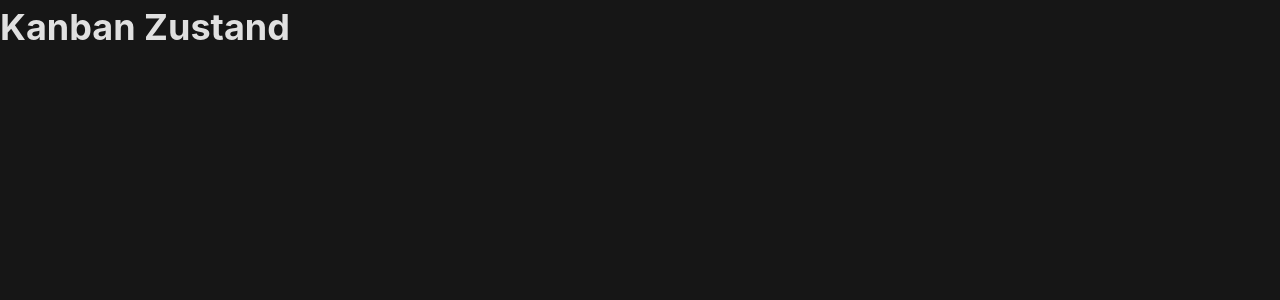
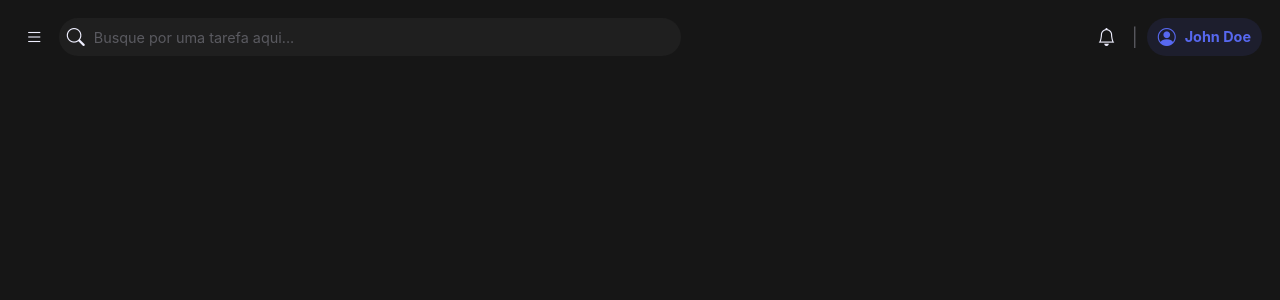
Before and after one commit to LucasLuccaCode/kanban-zustand-react, a React (Vite) app: page / in a window 1280 px wide. Shown: the top 300 px of the page. Built offline with nearby package versions, Linux system fonts and the light colour scheme.

Commit message:
add: add Header component

```diff
--- a/index.html
+++ b/index.html
@@ -3,6 +3,7 @@
   <head>
     <meta charset="UTF-8" />
     <meta name="viewport" content="width=device-width, initial-scale=1.0" />
+    <link rel="stylesheet" href="https://cdn.jsdelivr.net/npm/bootstrap-icons@1.10.3/font/bootstrap-icons.css">
     <title>Kanban Zustand</title>
   </head>
   <body>
--- /dev/null
+++ b/src/components/Notify/index.tsx
@@ -0,0 +1,11 @@
+import React from 'react';
+
+import { NotifyStyled } from './styles';
+
+export const Notify: React.FC = () => {
+  return (
+    <NotifyStyled>
+      <i className='bi bi-bell' />
+    </NotifyStyled>
+  )
+}
--- /dev/null
+++ b/src/components/Notify/styles.ts
@@ -0,0 +1,10 @@
+import { styled } from 'styled-components';
+
+export const NotifyStyled = styled.button`
+  padding: .3rem .4rem;
+  border-radius: .3rem;
+
+  &:hover {
+    background-color: ${props => props.theme.colors.bg.buttonHover};
+  }
+`
--- /dev/null
+++ b/src/components/SearchForm/index.tsx
@@ -0,0 +1,17 @@
+import { Button, SearchFormStyled, Input } from './styles'
+
+export const SearchForm: React.FC = () => {
+  return (
+    <SearchFormStyled>
+      <Button type='button'>
+        <i className='bi bi-search' />
+      </Button>
+
+      <Input
+        type='search'
+        name='filter'
+        placeholder='Busque por uma tarefa aqui...'
+      />
+    </SearchFormStyled>
+  )
+}
--- /dev/null
+++ b/src/components/SearchForm/styles.ts
@@ -0,0 +1,35 @@
+import { styled } from 'styled-components';
+import { Form } from 'react-router-dom'
+
+export const SearchFormStyled = styled(Form)`
+  display: flex;
+  align-items: center;
+  gap: 0.5rem;
+  width: 50%;
+  padding: 0 0.3rem;
+  border-radius: 100px;
+  border: 2px solid transparent;
+  background: ${(props) => props.theme.colors.bg.secondary};
+  overflow: hidden;
+
+  &:focus-within {
+    border-color: ${(props) => props.theme.colors.borderFocus};
+  }
+`
+
+export const Input = styled.input`
+  all: unset;
+  flex: 1;
+  height: 1.9rem;
+  font-size: 0.8rem;
+  color: ${(props) => props.theme.colors.text.title};
+  background: transparent;
+
+  &::placeholder {
+    color: ${(props) => props.theme.colors.text.placeholder};
+  }
+`
+
+export const Button = styled.button`
+  all: unset;
+`
--- /dev/null
+++ b/src/pages/Root/Header/index.tsx
@@ -0,0 +1,30 @@
+import React from 'react';
+
+import { Account, HeaderStyled, ManageAccount, Menu } from './styles';
+
+import { SearchForm } from '../../../components/SearchForm';
+import { Notify } from '../../../components/Notify';
+
+
+export const Header: React.FC = () => {
+  return (
+    <HeaderStyled>
+      <Menu>
+        <i className='bi bi-list' />
+      </Menu>
+
+      <SearchForm />
+
+      <ManageAccount>
+        <Notify />
+
+        <span>|</span>
+
+        <Account>
+          <i className='bi bi-person-circle' />
+          <strong>John Doe</strong>
+        </Account>
+      </ManageAccount>
+    </HeaderStyled>
+  )
+}
--- /dev/null
+++ b/src/pages/Root/Header/styles.ts
@@ -0,0 +1,58 @@
+import { styled } from 'styled-components'
+
+export const HeaderStyled = styled.header`
+  grid-area: header;
+  display: flex;
+  gap: 0.5rem;
+  align-items: center;
+
+  i {
+    color: ${(props) => props.theme.colors.text.title};
+  }
+`
+
+export const Menu = styled.button`
+  padding: .3rem .4rem;
+  border-radius: .3rem;
+
+  &:hover {
+    background-color: ${props => props.theme.colors.bg.buttonHover};
+  }
+`
+
+export const ManageAccount = styled.div`
+  display: flex;
+  align-items: center;
+  gap: 0.5rem;
+  margin-left: auto;
+
+  span {
+    color: ${(props) => props.theme.colors.text.placeholder};
+  }
+`
+
+export const Account = styled.div`
+  cursor: pointer;
+  display: flex;
+  align-items: center;
+  gap: 0.5rem;
+  border-radius: 100px;
+  padding: 0.2rem .5rem;
+  background: rgba(87, 104, 239, .1);
+  border: 2px solid transparent;
+  transition: all .3s ease;
+
+  &:hover {
+    border: 2px solid rgba(87, 104, 239, .5);
+    background: transparent;
+  }
+
+  i, strong {
+    color: ${(props) => props.theme.colors.bg.details};
+  }
+
+  strong {
+    font-size: 0.8rem;
+    /* color: ${(props) => props.theme.colors.text.title}; */
+  }
+`
--- a/src/pages/Root/index.tsx
+++ b/src/pages/Root/index.tsx
@@ -1,15 +1,19 @@
-import { ThemeProvider } from "styled-components"
-import { GlobalStyle } from "../../styles/global"
-import { dark } from "../../styles/theme/dark"
+import { ThemeProvider } from 'styled-components'
+import { GlobalStyle } from '../../styles/global'
+import { dark } from '../../styles/theme/dark'
+
+import { RootStyled } from './styles'
+
+import { Header } from './Header'
 
 const theme = dark
 
 const Root: React.FC = () => {
   return (
     <ThemeProvider theme={theme}>
-      <h1>
-        Kanban Zustand
-      </h1>
+      <RootStyled>
+        <Header />
+      </RootStyled>
       <GlobalStyle />
     </ThemeProvider>
   )
--- a/src/pages/Root/styles.ts
+++ b/src/pages/Root/styles.ts
@@ -0,0 +1,20 @@
+import { styled } from 'styled-components';
+
+export const RootStyled = styled.div`
+  position: absolute;
+  top: 50%;
+  left: 50%;
+  transform: translate(-50%, -50%);
+
+  display: grid;
+  grid-template-columns: 1fr max-content;
+  grid-template-rows: max-content 1fr;
+  grid-template-areas:
+    'header header'
+    'main aside';
+  gap: 1rem;
+
+  width: calc(100vw - (1rem * 2));
+  height: calc(100vh - (1rem * 2));
+  border-radius: ${props => props.theme.borderRadius.medium};
+`
--- a/src/styles/global.ts
+++ b/src/styles/global.ts
@@ -1,4 +1,4 @@
-import { createGlobalStyle } from "styled-components";
+import { createGlobalStyle } from 'styled-components';
 
 export const GlobalStyle = createGlobalStyle`
 :root {
@@ -29,4 +29,9 @@ html,
   font-size: 18px;
   background-color: ${props => props.theme.colors.bg.primary};
 }
+
+button {
+  cursor: pointer !important;
+  all: unset;
+}
 `
```
Also changed, not shown: .eslintrc.cjs.
